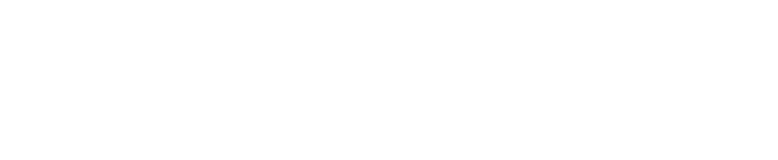
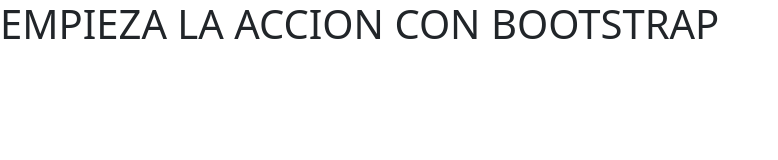
Before and after one commit to pabloboca/AmazingEvents_Canegallo, a plain HTML site: page index.html in a window 1280 px wide. Shown: the whole page, without its empty margins (0-778 px from the left). Drawn offline with nearby package versions, Linux system fonts and the light colour scheme.

Commit message:
armado el head y linkeado a css y bootstrap, ahora creo rama task1 y comienzo el trabajo

```diff
--- a/index.html
+++ b/index.html
@@ -4,9 +4,16 @@
     <meta charset="UTF-8">
     <meta http-equiv="X-UA-Compatible" content="IE=edge">
     <meta name="viewport" content="width=device-width, initial-scale=1.0">
-    <title>Document</title>
+    <link href="https://cdn.jsdelivr.net/npm/bootstrap@5.3.0-alpha1/dist/css/bootstrap.min.css" rel="stylesheet" integrity="sha384-GLhlTQ8iRABdZLl6O3oVMWSktQOp6b7In1Zl3/Jr59b6EGGoI1aFkw7cmDA6j6gD" crossorigin="anonymous">
+    <link rel="stylesheet" href="./assets/styles/styles.css">
+    <link rel="shortcut icon" href="./assets/img/Logo-Amazing-Events.ico" type="image/x-icon">
+    <title>Amazing Events - Home</title>
 </head>
 <body>
+    <h1>EMPIEZA LA ACCION CON BOOTSTRAP</h1>
 
+
+
+    <script src="https://cdn.jsdelivr.net/npm/bootstrap@5.3.0-alpha1/dist/js/bootstrap.bundle.min.js" integrity="sha384-w76AqPfDkMBDXo30jS1Sgez6pr3x5MlQ1ZAGC+nuZB+EYdgRZgiwxhTBTkF7CXvN" crossorigin="anonymous"></script>
 </body>
 </html>
```
Also changed, not shown: assets/img/Cinema.jpg (added), assets/img/Costume_Party.jpg (added), assets/img/Food_Fair.jpg (added), assets/img/Logo Amazing Events.png (added), assets/img/Logo-Amazing-Events.ico (added), assets/img/Marathon.jpg (added), assets/img/Museum_Tour.jpg (added), assets/img/Music_Concert.jpg (added), assets/styles/styles.css (added).
